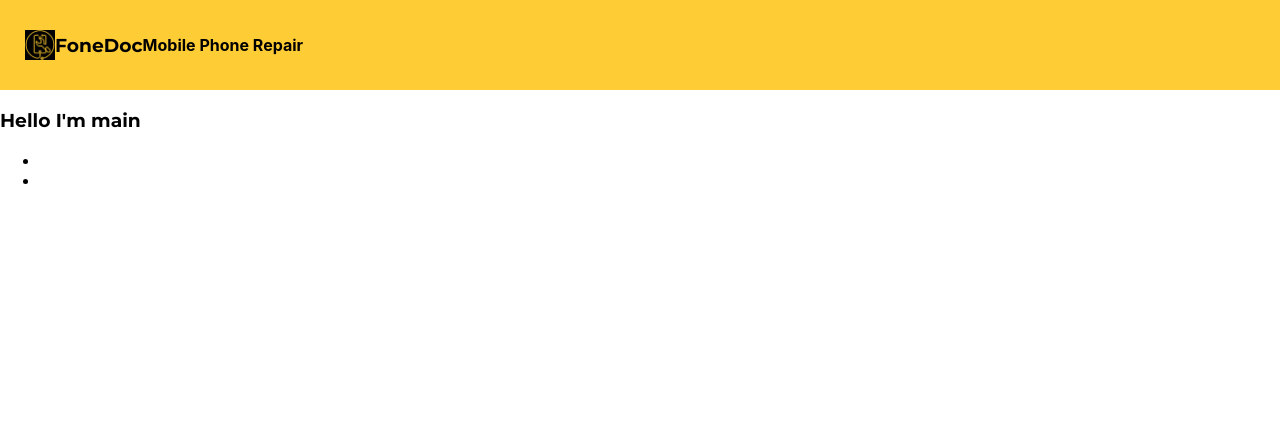
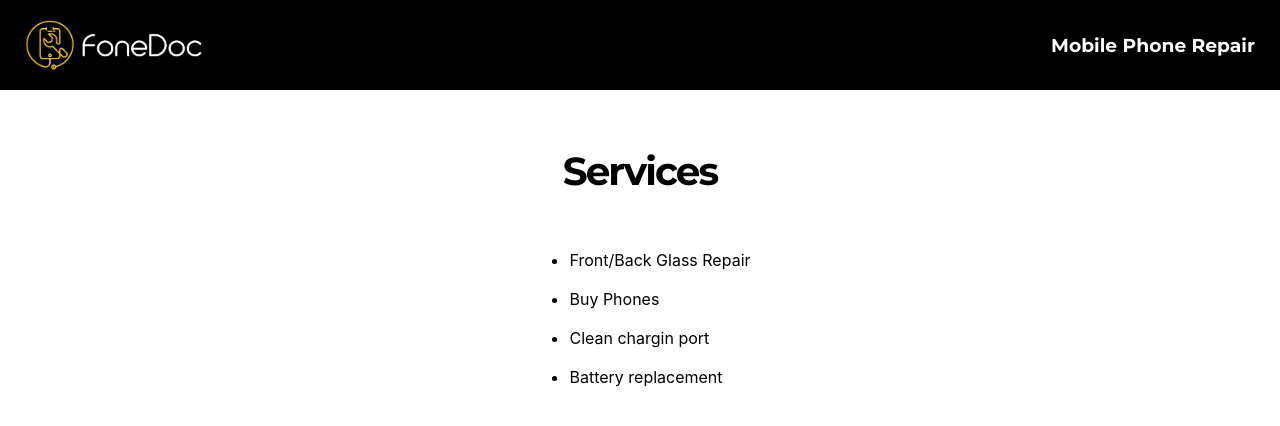
Before and after one commit to ermz/FoneDocv2, a React (Create React App) app: page / in a window 1280 px wide. Shown: the top 426 px of the page. Built offline with nearby package versions, Linux system fonts and the light colour scheme.

Commit message:
Fixed css problem and added more styles to App

```diff
--- a/src/CompStyles/Main.css
+++ b/src/CompStyles/Main.css
@@ -3,3 +3,25 @@
 h3 {
     font-family: 'Montserrat', sans-serif;
 }
+
+.service-comp {
+    display: flex;
+    flex-direction: column;
+    align-items: center;
+    padding: 57px 27px;
+}
+
+.title-name {
+    margin: 0;
+    font-size: 39px;
+    letter-spacing: -0.05em;
+}
+
+.service-list {
+    margin-top: 46px;
+}
+
+.service-list > li {
+    line-height: 19px;
+    padding-block: 10px
+}
--- a/src/CompStyles/Nav.css
+++ b/src/CompStyles/Nav.css
@@ -1,11 +1,24 @@
 nav {
     display: flex;
     align-items: center;
-    background-color: #fecc34;
+    background-color:black;
     padding: 30px 25px;
     height: 90px;
 }
 
-nav > img {
-    height: 30px;
+.logo-holder {
+    display: flex;
+    align-items: center;
+    margin-right: auto;
 }
+
+.logo-holder > img {
+    max-height: 50px;
+    max-width: 120px;
+    margin-right: 7px;
+}
+
+nav > h3 {
+    /* margin-right: auto; */
+    color: white;
+}
--- a/src/Components/Main.js
+++ b/src/Components/Main.js
@@ -2,11 +2,13 @@ import '../CompStyles/Main.css';
 
 export default function Main () {
     return (
-        <div>
-            <h3>Hello I'm main</h3>
-            <ul>
-                <li></li>
-                <li></li>
+        <div class="service-comp">
+            <h3 className="title-name">Services</h3>
+            <ul className="service-list">
+                <li>Front/Back Glass Repair</li>
+                <li>Buy Phones</li>
+                <li>Clean chargin port</li>
+                <li>Battery replacement</li>
             </ul>
         </div>
     )
--- a/src/Components/Nav.js
+++ b/src/Components/Nav.js
@@ -1,12 +1,15 @@
 import "../CompStyles/Nav.css";
 import logo from "../images/fonedoc-logo.png";
+import logoTitle from "../images/fonedoc-title.png";
 
 function Nav() {
     return (
         <nav>
-            <img src={logo} />
-            <h3>FoneDoc</h3>
-            <h4>Mobile Phone Repair</h4>
+            <div class="logo-holder">
+                <img src={logo} />
+                <img src={logoTitle} />
+            </div>
+            <h3>Mobile Phone Repair</h3>
         </nav>
     )
 }
```
Also changed, not shown: src/images/fonedoc-title.png (added).
